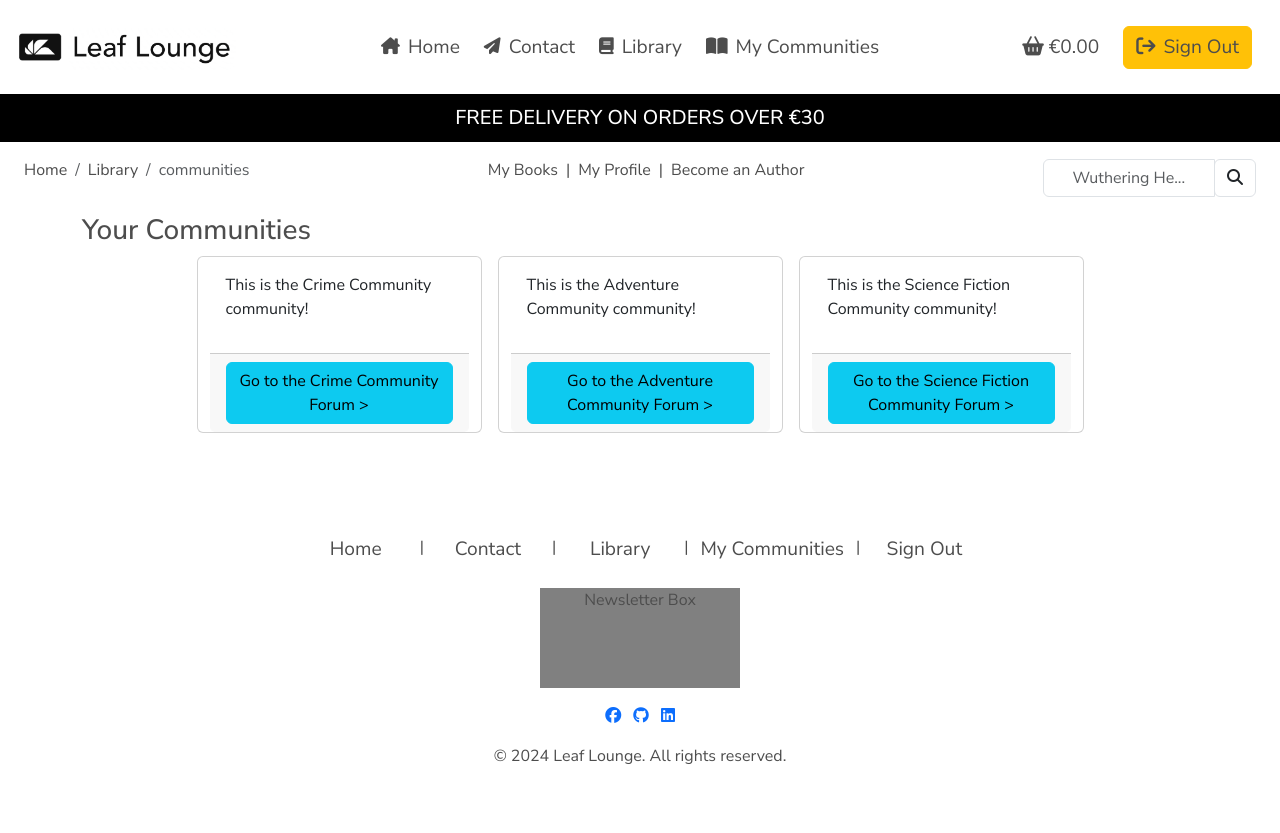
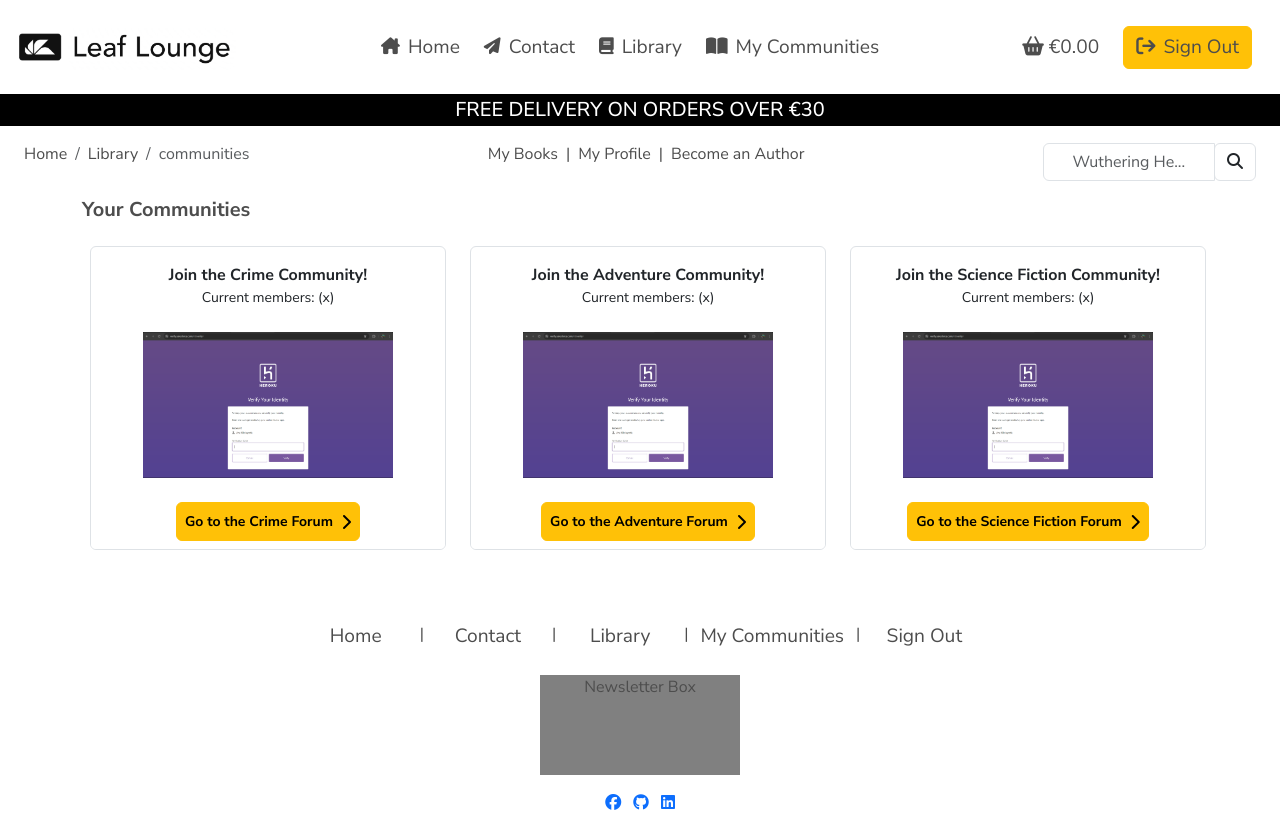
Before and after one commit to Ana-Niko-byte/leaf-lounge, a Django app: page /community/community/ in a window 1280 px wide. Shown: the top 833 px of the page. Before the commit the page ends 764 px from the top, so only its background shows below. Run offline with Django 4.2, Linux system fonts and the light colour scheme; a user stored in the database is signed in; data comes from the database, SQL or seed files in the repository; both versions use the stored data as it was after the commit; parts of the project's set-up code (start-up, migrations or seed data) failed here and were passed over; some libraries are stand-ins or nearby versions.

Commit message:
add: community image field + minor tmplt changes

```diff
--- a/community/models.py
+++ b/community/models.py
@@ -16,6 +16,7 @@ class Community(models.Model):
     name = models.CharField(max_length=80, null=False, blank=False)
     description = models.TextField(max_length=500, null=True, blank=True)
     slug = models.SlugField(blank=True, null=False)
+    image = models.ImageField(null=True, blank=True)
 
     def __str__(self):
         return f'{self.name}'
--- a/community/templates/community/community.html
+++ b/community/templates/community/community.html
@@ -4,17 +4,28 @@
 
 {% block content %}
 <div class="container">
-    <div class="row d-flex justify-content-center">
-        <h3>Your Communities</h3>
+    <div class="row d-flex justify-content-around">
+        <h5 class="mb-4"><strong>Your Communities</strong></h5>
         {% for community in user_communities %}
-            <div class="card col-3 mx-2">
-                <div class="card-body">
-                    <p>This is the {{ community.name }} community!</p>
-                </div>
-                <div class="card-footer text-center">
-                    <a href="{% url 'community' community.slug %}" class="btn btn-info">
-                        Go to the {{ community.name }} Forum >
-                    </a>
+            <div class="card border-0 col-4 d-flex justify-content-center text-center mb-5">
+                <div class="inner-container col-12 mx-2 border rounded">
+                    <div class="card-body text-center">
+                        <p class="m-0">
+                            <strong class="mt-3">Join the {{ community.name }}!</strong>
+                        </p>
+                        <p class="m-0 mb-4 small">
+                            Current members: <span id="current-members">(x)</span>
+                        </p>
+                        <img src="../../../static/images/00-verify-heroku.png" alt="{{ community.name }} cover picture" width="250">
+                    </div>
+                    <div class="card-footer bg-white border-0 text-center">
+                        <a href="{% url 'community' community.slug %}" class="btn btn-md btn-warning p-2">
+                            <div class="d-flex align-items-center justify-content-center">
+                                <span class="small"><strong>Go to the {{ community.name|slice:"-9" }} Forum</strong></span>
+                                <i class="fa-solid fa-chevron-right ms-2"></i>
+                            </div>
+                        </a>
+                    </div>
                 </div>
             </div>
         {% endfor %}
--- a/community/views.py
+++ b/community/views.py
@@ -46,6 +46,7 @@ def community(request, slug):
 
     context = {
         'community': community,
+        'community_view': True,
     }
 
     return render(
--- a/templates/_second_nav.html
+++ b/templates/_second_nav.html
@@ -2,8 +2,12 @@
 {% load static %}
 {% block secondary_nav %}
 <div id="delivery-banner" class="row text-center">
-    <div class="col bg-black text-white py-2">
+    <div class="col bg-black text-white">
+        {% if community_view %}
+        <h5 class="m-0 p-0 p-3">WELCOME TO THE {{ community.name|upper }}</h5>
+        {% else %}
         <h5 class="my-1 text-uppercase">Free delivery on orders over €{{ FDT }}</h5>
+        {% endif %}
     </div>
 </div>
 <div class="secondary-navigation py-3 d-flex flex-column flex-md-row justify-content-between align-items-center">
```
Also changed, not shown: community/templates/community/community_detail.html (+8 -3 lines), community/migrations/0003_community_image.py (added), db.sqlite3.
